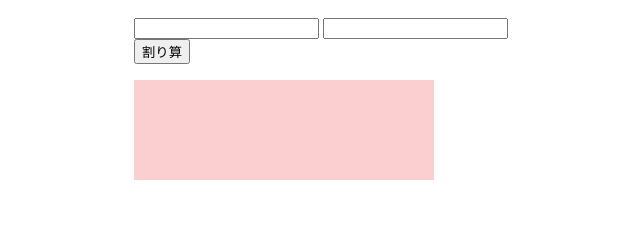
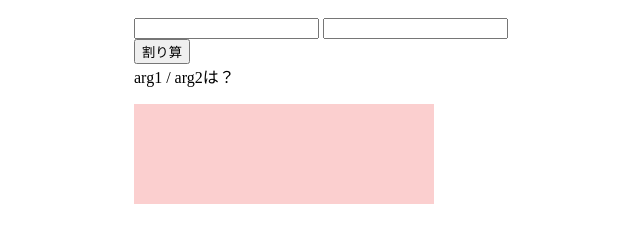
Before and after one commit to WatanabeAkihiro/git_tutorial, a plain HTML site: page index.html in a window 1280 px wide. Shown: the part 90-332 px from the top of the page, without its empty margins (306-946 px from the left). Drawn offline with nearby package versions, Linux system fonts and the light colour scheme.

Commit message:
出力画面の修正

```diff
--- a/index.html
+++ b/index.html
@@ -11,13 +11,15 @@
 <body>
     <div class="contents">
         <h1>Hello Git, Github!!</h1>
-        <form action="">
-            <input type="text" id="arg1" class="input-area">
-            <input type="text" id="arg2" class="input-area">
-            <button id="sum_btn">割り算</button>
-        </form>
-        <p id="output-area">
-        </p>
+        <input type="text" id="arg1" class="input-area">
+        <input type="text" id="arg2" class="input-area">
+        <button id="sum_btn">割り算</button>
+        <div>
+            arg1 / arg2は？
+            <p id="output-area">
+
+            </p>
+        </div>
     </div>
     <link rel="stylesheet" href="css/style.css">
     <script src="https://code.jquery.com/jquery-3.3.1.js"></script>
```
